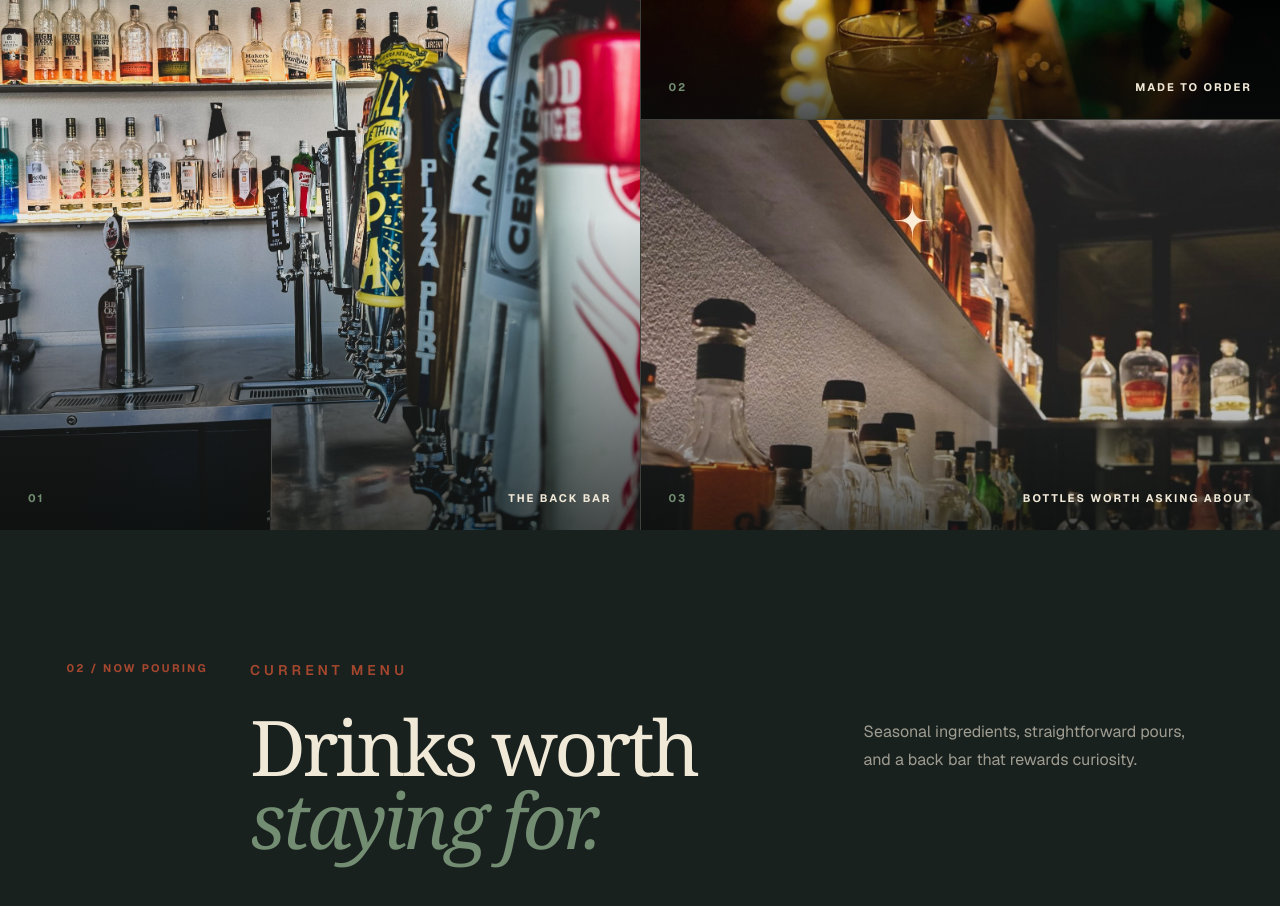
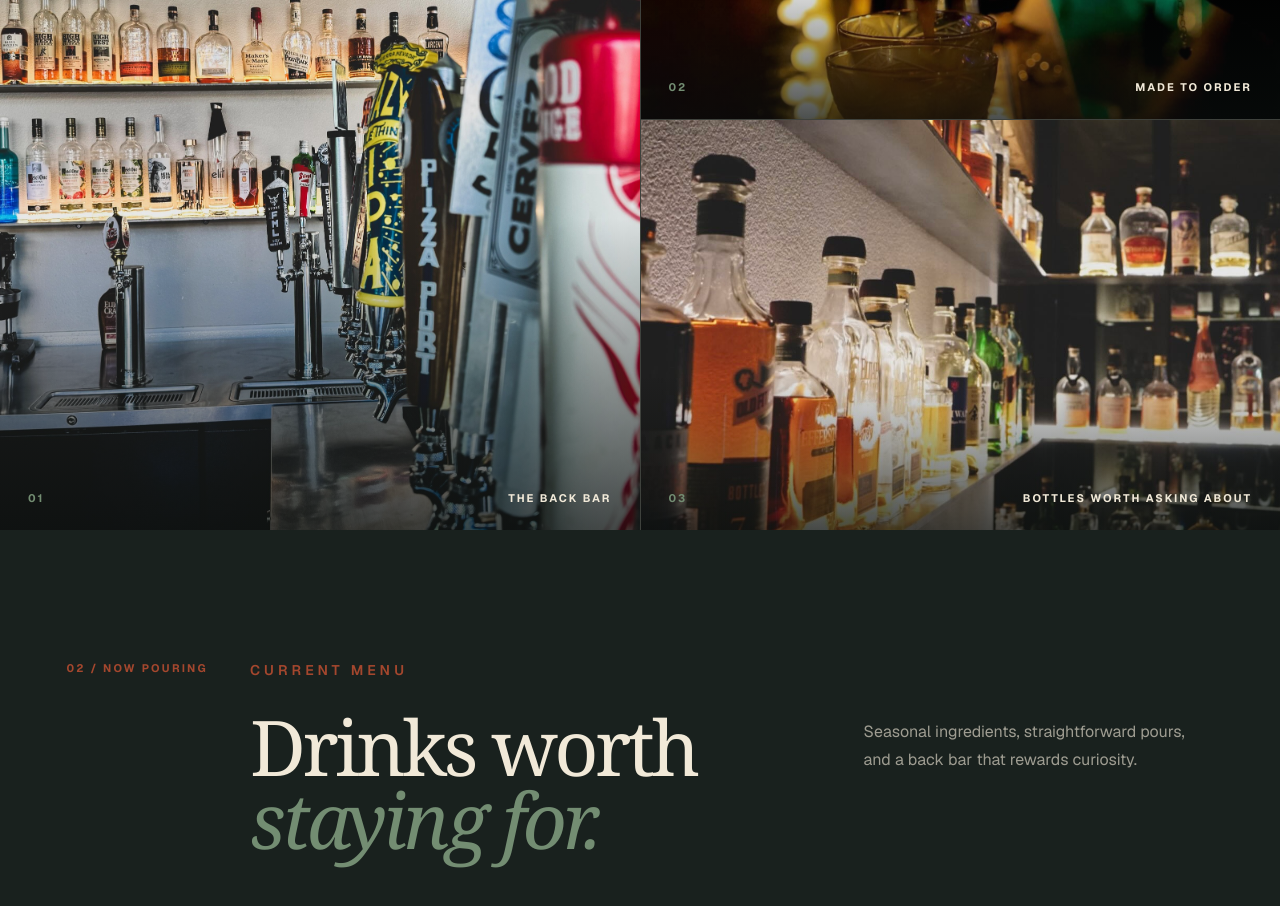
Before and after one commit to stephenstewert/atlaslanding.bar, a Next.js app: page / in a window 1280 px wide. Shown: the part 2380-3286 px from the top of the page. Built offline with nearby package versions, Linux system fonts and the light colour scheme.

Commit message:
Anchor whiskey gallery image to bottom

```diff
--- a/src/app/globals.css
+++ b/src/app/globals.css
@@ -139,7 +139,7 @@ h2 em { color: var(--sage); font-weight: 400; }
 .photo-pour { grid-column: 7 / 13; grid-row: 1; }
 .photo-whiskey { grid-column: 7 / 13; grid-row: 2; }
 .photo-pour img { object-position: center 47%; }
-.photo-whiskey img { object-position: center 54%; }
+.photo-whiskey img { object-position: center bottom; }
 
 .menu { background: var(--ink-soft); }
 .menu-intro { display: grid; grid-template-columns: 16% 50% 34%; align-items: start; margin-bottom: 80px; }
```
